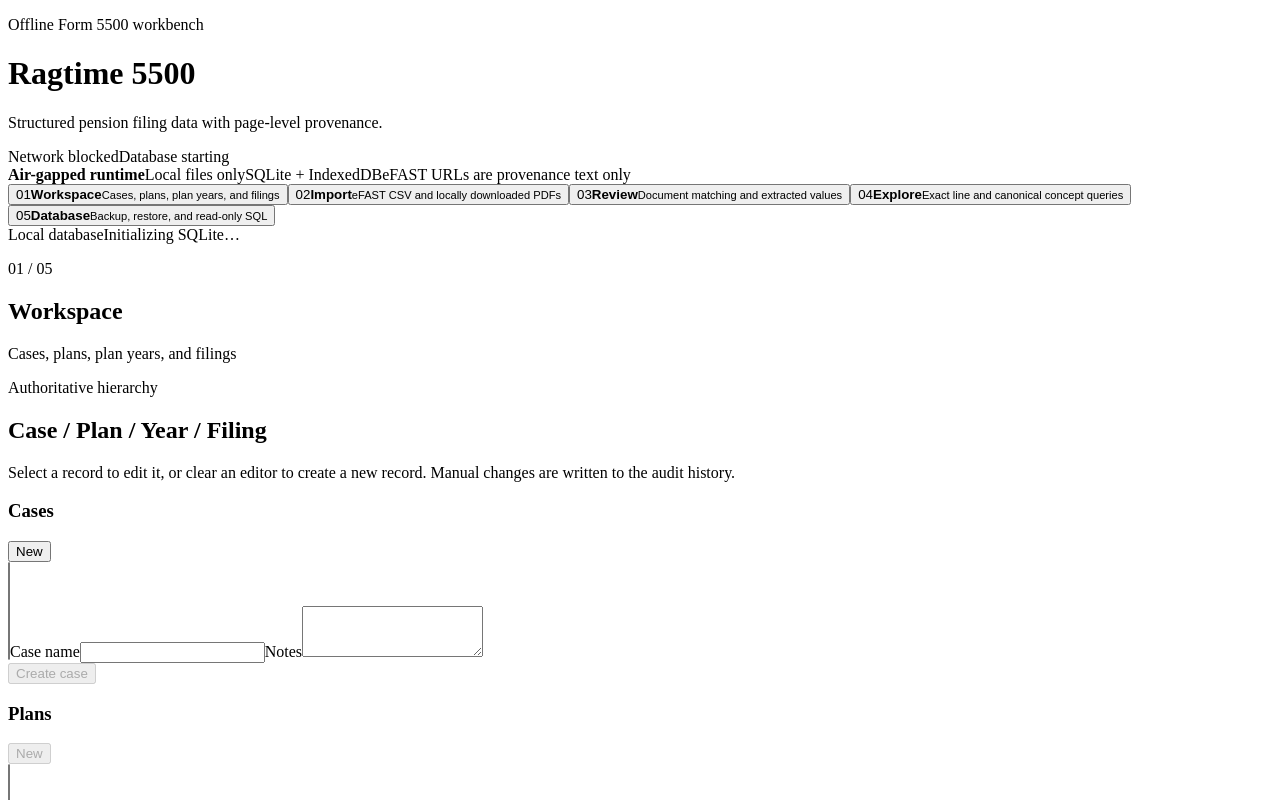
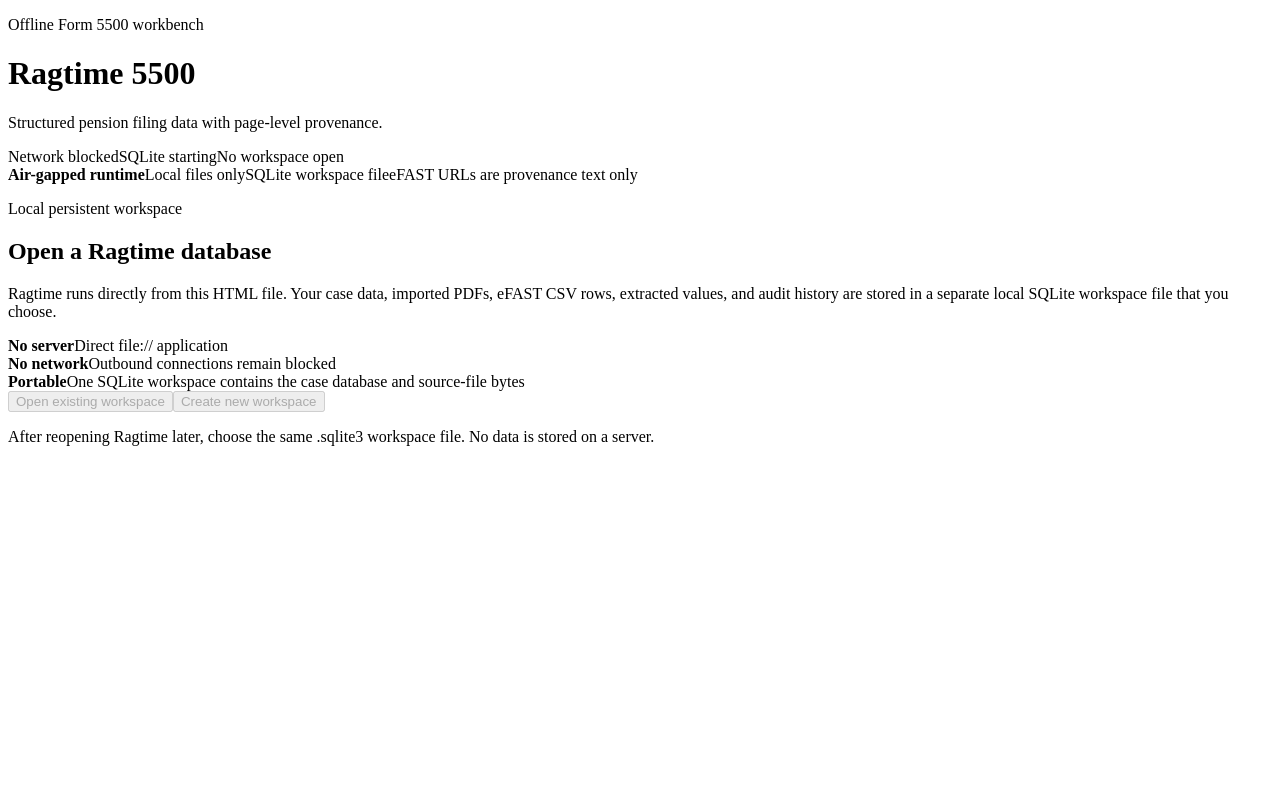
Before and after one commit to ErChulo/ragtime5500, a React (Vite) app: page /#/workspace in a window 1280 px wide. Shown: the top 800 px of the page. Built offline with nearby package versions, Linux system fonts and the light colour scheme.

Commit message:
feat: require explicit local SQLite workspace on direct-file startup

```diff
--- a/src/app/App.tsx
+++ b/src/app/App.tsx
@@ -14,10 +14,13 @@
 import { DocumentSearchPanel } from '../components/DocumentSearchPanel';
 import { ConceptHistoryPanel } from '../components/ConceptHistoryPanel';
 import { useHashSection } from './routes';
+import { WorkspaceFileGate } from '../components/WorkspaceFileGate';
 
 export default function App() {
   const [dbInfo, setDbInfo] = useState('Initializing SQLite…');
   const [dbReady, setDbReady] = useState(false);
+  const [workspaceName, setWorkspaceName] = useState<string | null>(null);
+  const [workspaceStatus, setWorkspaceStatus] = useState('');
   const [refreshToken, setRefreshToken] = useState(0);
   const [activeSection, navigate] = useHashSection();
   const refresh = () => setRefreshToken((value) => value + 1);
@@ -26,11 +29,45 @@
     db.init().then((info) => {
       setDbInfo(`SQLite ${info.sqliteVersion} · ${info.persistence} · foreign keys ${info.foreignKeys ? 'ON' : 'OFF'}`);
       setDbReady(true);
+      setWorkspaceStatus('SQLite is ready. Open or create a local workspace file.');
     }).catch((error) => {
       setDbInfo(`Database initialization failed: ${error instanceof Error ? error.message : String(error)}`);
       setDbReady(false);
     });
   }, []);
+
+
+  const openWorkspace = async () => {
+    setWorkspaceStatus('Opening local SQLite workspace…');
+    try {
+      const name = await db.openWorkspace();
+      setWorkspaceName(name);
+      setWorkspaceStatus(`Workspace opened: ${name}`);
+      refresh();
+    } catch (error) {
+      if (error instanceof DOMException && error.name === 'AbortError') {
+        setWorkspaceStatus('Open workspace canceled.');
+      } else {
+        setWorkspaceStatus(error instanceof Error ? error.message : String(error));
+      }
+    }
+  };
+
+  const createWorkspace = async () => {
+    setWorkspaceStatus('Creating local SQLite workspace…');
+    try {
+      const name = await db.createWorkspace();
+      setWorkspaceName(name);
+      setWorkspaceStatus(`Workspace created: ${name}`);
+      refresh();
+    } catch (error) {
+      if (error instanceof DOMException && error.name === 'AbortError') {
+        setWorkspaceStatus('Create workspace canceled.');
+      } else {
+        setWorkspaceStatus(error instanceof Error ? error.message : String(error));
+      }
+    }
+  };
 
   const section = appSections.find((item) => item.id === activeSection) ?? appSections[0];
 
@@ -44,23 +81,35 @@
         </div>
         <div className="system-status" aria-label="Local security and database status">
           <span className="status-pill status-pill-secure"><span className="status-dot" />Network blocked</span>
-          <span className={`status-pill${dbReady ? ' status-pill-ready' : ''}`}>{dbReady ? 'Database ready' : 'Database starting'}</span>
+          <span className={`status-pill${dbReady ? ' status-pill-ready' : ''}`}>{dbReady ? 'SQLite ready' : 'SQLite starting'}</span>
+          <span className={`status-pill${workspaceName ? ' status-pill-ready' : ''}`}>{workspaceName ? `Workspace: ${workspaceName}` : 'No workspace open'}</span>
         </div>
       </header>
 
       <div className="security-strip">
         <strong>Air-gapped runtime</strong>
         <span>Local files only</span>
-        <span>SQLite + IndexedDB</span>
+        <span>SQLite workspace file</span>
         <span>eFAST URLs are provenance text only</span>
       </div>
 
+      {!workspaceName ? (
+        <WorkspaceFileGate
+          databaseReady={dbReady}
+          supported={dbReady ? db.supportsWorkspaceFiles() : false}
+          status={workspaceStatus}
+          onOpen={() => void openWorkspace()}
+          onCreate={() => void createWorkspace()}
+        />
+      ) : (
       <div className="app-layout">
         <aside className="sidebar">
           <AppNavigation value={activeSection} onChange={navigate} />
           <div className="sidebar-footnote">
             <span className="sidebar-footnote-label">Local database</span>
             <span>{dbInfo}</span>
+            <span className="sidebar-footnote-label">Workspace</span>
+            <span>{workspaceName}</span>
           </div>
         </aside>
 
@@ -105,6 +154,7 @@
           ) : null}
         </main>
       </div>
+      )}
     </div>
   );
 }
```
